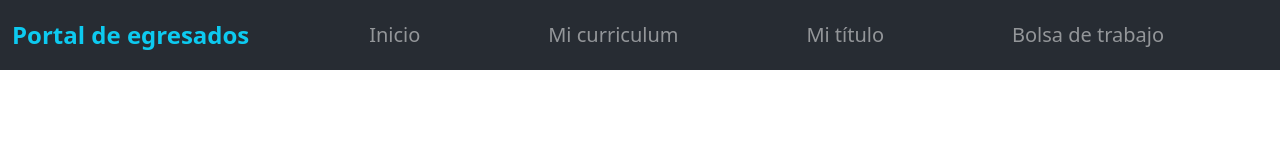
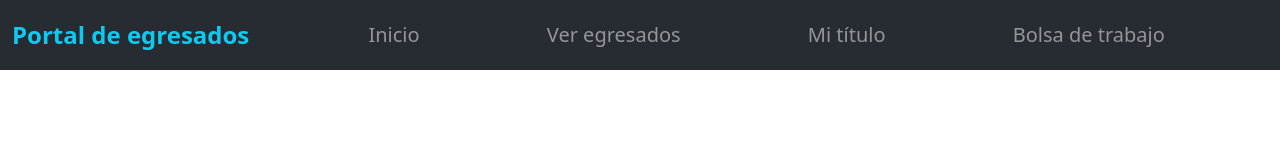
Before and after one commit to GadyelMtz/ProyectoPW, a React (Create React App) app in the folder cliente/: page /menu in a window 1280 px wide. Shown: the top 160 px of the page. Built offline with nearby package versions, Linux system fonts and the light colour scheme.

Commit message:
Link de todo

```diff
--- a/cliente/src/paginas/Menu.js
+++ b/cliente/src/paginas/Menu.js
@@ -1,5 +1,7 @@
 import React, { Fragment } from "react";
 import '../css/menu.css'
+import { Link } from "react-router-dom";
+
 const Menu = () => {
   return (
     <Fragment>
@@ -41,9 +43,9 @@
                     </a>
                   </li>
                   <li class="nav-item p-3 py-md-1">
-                    <a href="" class="nav-link">
-                      Mi curriculum
-                    </a>
+                    <Link to="/consultar-egresados" class="nav-link">
+                      Ver egresados
+                    </Link>
                   </li>
                   <li class="nav-item p-3 py-md-1">
                     <a href="" class="nav-link">
```
